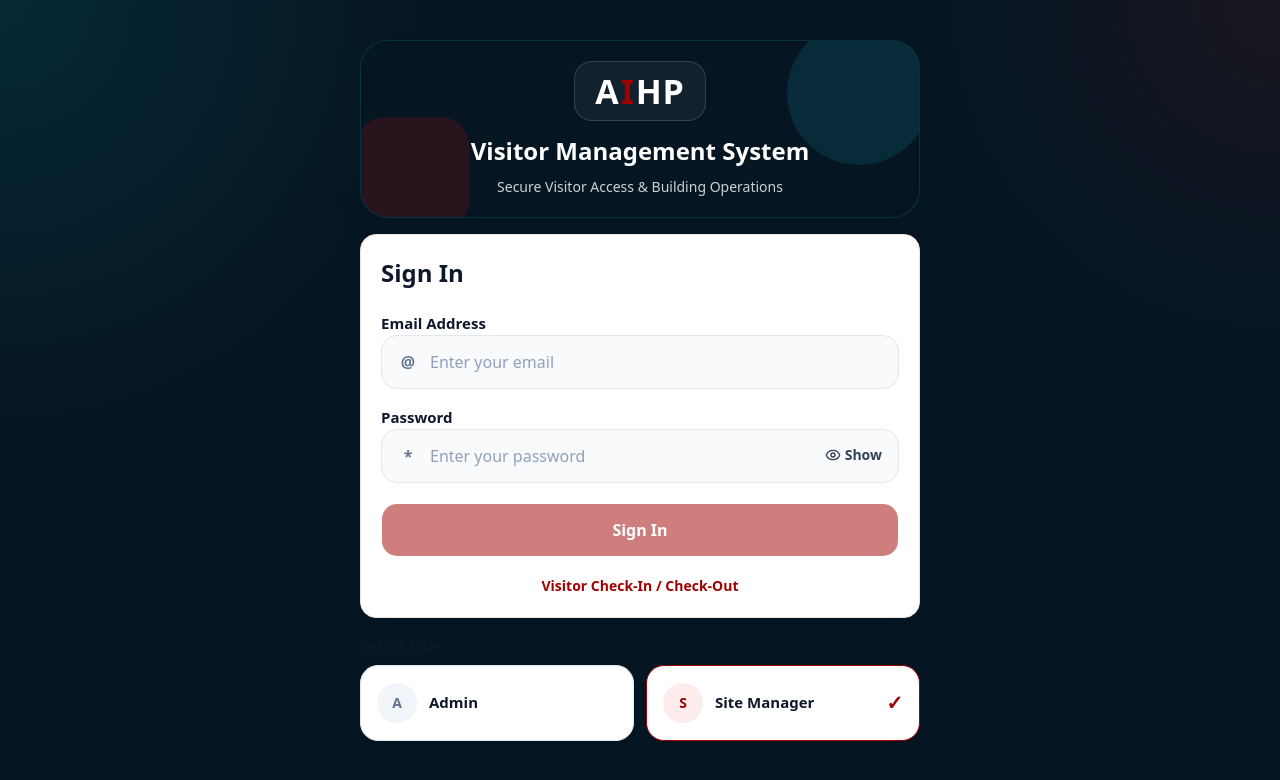
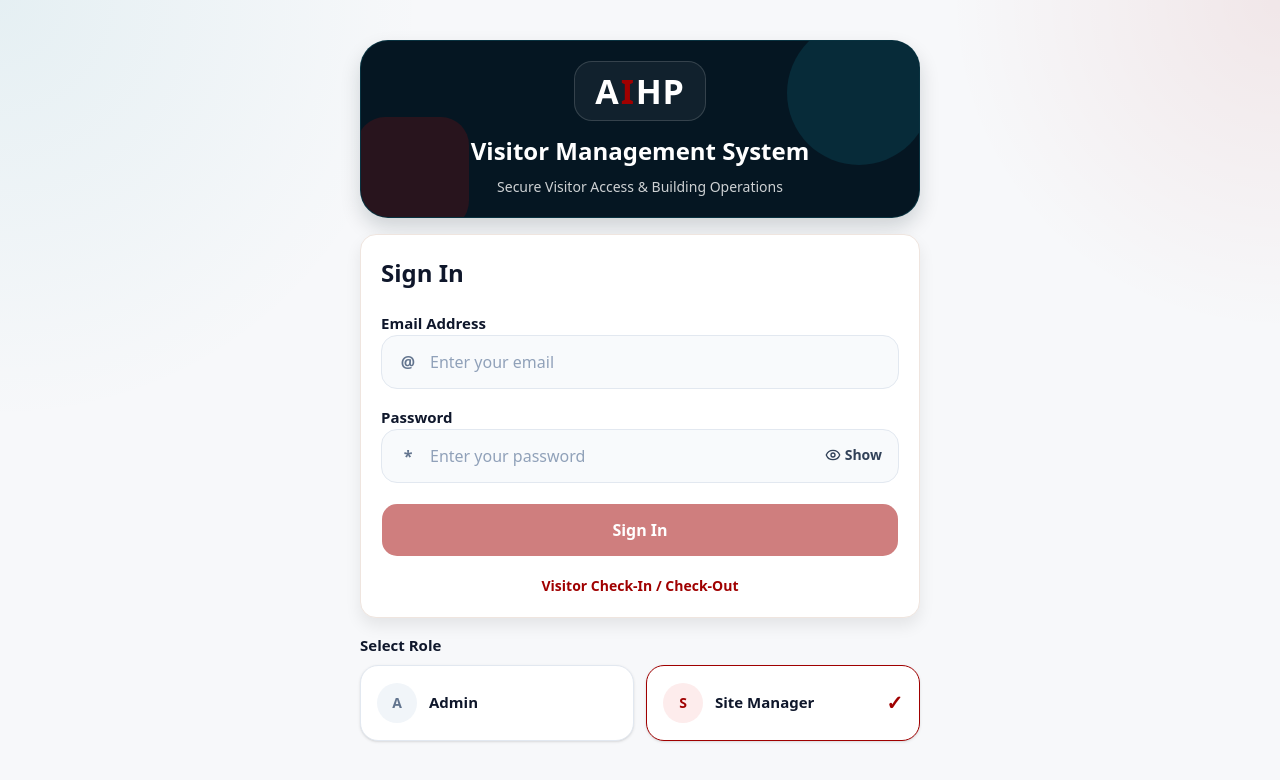
Before and after one commit to marketingAIHP/aihp_vms, a Next.js app in the folder apps/web/: page / in a window 1280 px wide. Shown: the top 780 px of the page. Built offline with nearby package versions, Linux system fonts and the light colour scheme; no server answers.

Commit message:
Align web color theme with Android app

```diff
--- a/apps/web/src/app/globals.css
+++ b/apps/web/src/app/globals.css
@@ -52,46 +52,50 @@
 }
 
 :root {
-  --background: #f9fafb;
-  --foreground: #051622;
+  --background: #f7f8fa;
+  --foreground: #111827;
   --card: #ffffff;
-  --card-foreground: #051622;
+  --card-foreground: #111827;
   --popover: #ffffff;
-  --popover-foreground: #051622;
-  --primary: #8b1212;
+  --popover-foreground: #111827;
+  --primary: #a00000;
   --primary-foreground: #ffffff;
   --secondary: #f0e8e0;
   --secondary-foreground: #1a2b47;
-  --muted: #f5f7f9;
+  --muted: #f9fafb;
   --muted-foreground: #6b7280;
   --accent: #128aa0;
   --accent-foreground: #ffffff;
-  --destructive: #c0392b;
-  --border: rgba(26, 43, 71, 0.12);
-  --input: rgba(26, 43, 71, 0.1);
+  --destructive: #b91c1c;
+  --border: #e5e7eb;
+  --input: #e5e7eb;
   --ring: rgba(18, 138, 160, 0.35);
-  --chart-1: #8b1212;
+  --chart-1: #a00000;
   --chart-2: #128aa0;
   --chart-3: #1a2b47;
   --chart-4: #5a7c8c;
   --chart-5: #f0e8e0;
   --radius: 1rem;
   --sidebar: #ffffff;
-  --sidebar-foreground: #051622;
-  --sidebar-primary: #8b1212;
+  --sidebar-foreground: #111827;
+  --sidebar-primary: #a00000;
   --sidebar-primary-foreground: #ffffff;
   --sidebar-accent: rgba(18, 138, 160, 0.08);
-  --sidebar-accent-foreground: #051622;
-  --sidebar-border: rgba(26, 43, 71, 0.08);
+  --sidebar-accent-foreground: #111827;
+  --sidebar-border: #e5e7eb;
   --sidebar-ring: rgba(18, 138, 160, 0.4);
   --burgundy: #8b1212;
   --navyink: #051622;
   --aqua: #128aa0;
-  --beige: #f9fafb;
+  --beige: #f7f8fa;
   --beige-strong: #f0e8e0;
   --navygrey: #1a2b47;
   --coolgrey: #6b7280;
   --slategrey: #5a7c8c;
+  --success: #0f766e;
+  --warning: #b45309;
+  --danger: #b91c1c;
+  --primary-soft: #fdecec;
 }
 
 .dark {
@@ -136,8 +140,8 @@
   body {
     @apply bg-background text-foreground;
     background-image:
-      radial-gradient(circle at top left, rgba(18, 138, 160, 0.16), transparent 28%),
-      radial-gradient(circle at top right, rgba(139, 18, 18, 0.15), transparent 22%);
+      radial-gradient(circle at top left, rgba(18, 138, 160, 0.08), transparent 28%),
+      radial-gradient(circle at top right, rgba(160, 0, 0, 0.07), transparent 22%);
   }
 }
 
--- a/apps/web/src/app/layout.tsx
+++ b/apps/web/src/app/layout.tsx
@@ -16,7 +16,7 @@ export default function RootLayout({
   children: React.ReactNode;
 }>) {
   return (
-    <html lang="en" className="h-full dark" suppressHydrationWarning>
+    <html lang="en" className="h-full" suppressHydrationWarning>
       <body className="min-h-full bg-background font-sans text-foreground antialiased" suppressHydrationWarning>
         <Providers>{children}</Providers>
       </body>
--- a/apps/web/src/components/app/page-header.tsx
+++ b/apps/web/src/components/app/page-header.tsx
@@ -1,7 +1,6 @@
 import { BellDot, Search } from "lucide-react";
 import { Avatar, AvatarFallback } from "@/components/ui/avatar";
 import { Input } from "@/components/ui/input";
-import { ThemeToggle } from "@/components/theme-toggle";
 
 export function PageHeader({
   title,
@@ -24,7 +23,6 @@ export function PageHeader({
             <Search className="pointer-events-none absolute left-3 top-1/2 size-4 -translate-y-1/2 text-muted-foreground" />
             <Input className="w-72 pl-9" placeholder="Search visitors, sites, reports..." />
           </div>
-          <ThemeToggle />
           <button className="relative inline-flex size-10 items-center justify-center rounded-full border border-border bg-card">
             <BellDot className="size-4" />
           </button>
--- a/apps/web/src/components/providers.tsx
+++ b/apps/web/src/components/providers.tsx
@@ -73,7 +73,7 @@ export function Providers({ children }: { children: React.ReactNode }) {
   );
 
   return (
-    <ThemeProvider attribute="class" defaultTheme="dark" enableSystem={false}>
+    <ThemeProvider attribute="class" defaultTheme="light" forcedTheme="light" enableSystem={false}>
       <QueryClientProvider client={queryClient}>
         <RealtimeQuerySync />
         <TooltipProvider>
```
